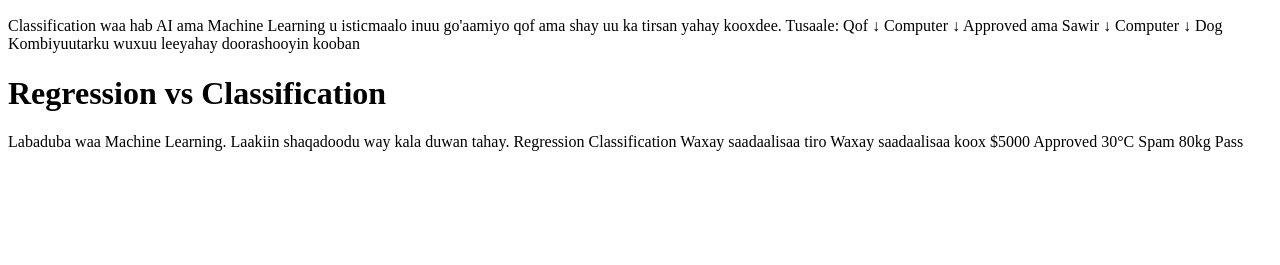
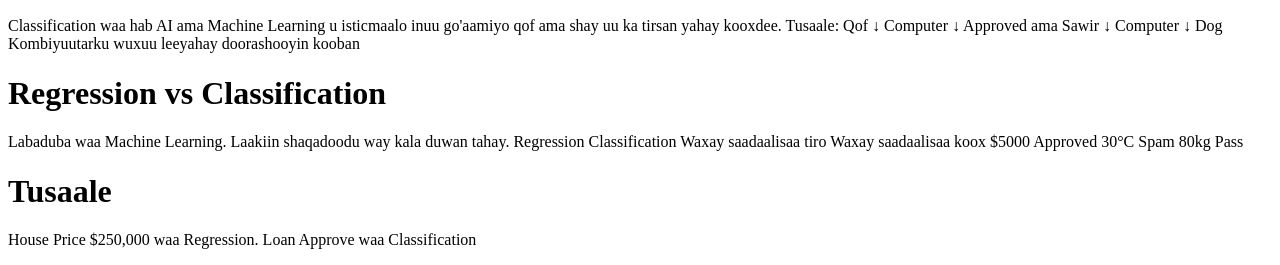
Before and after one commit to hamsehmahamud/gittest, a website: page index.html in a window 1280 px wide. Shown: the part 711-976 px from the top of the page. Before the commit the page ends 878 px from the top, so only its background shows below. Drawn offline with Linux system fonts and the light colour scheme.

Commit message:
waxan ku daray header Tusaale  Home Pageka

```diff
--- a/index.html
+++ b/index.html
@@ -79,7 +79,13 @@ Waxay saadaalisaa tiro Waxay saadaalisaa koox
 $5000 Approved
 30°C Spam
 80kg Pass </p>
-
+<h1> Tusaale </h1>
+<p> House Price
+$250,000
+waa Regression.
+Loan
+Approve
+waa Classification </p>
 
 
 
```
